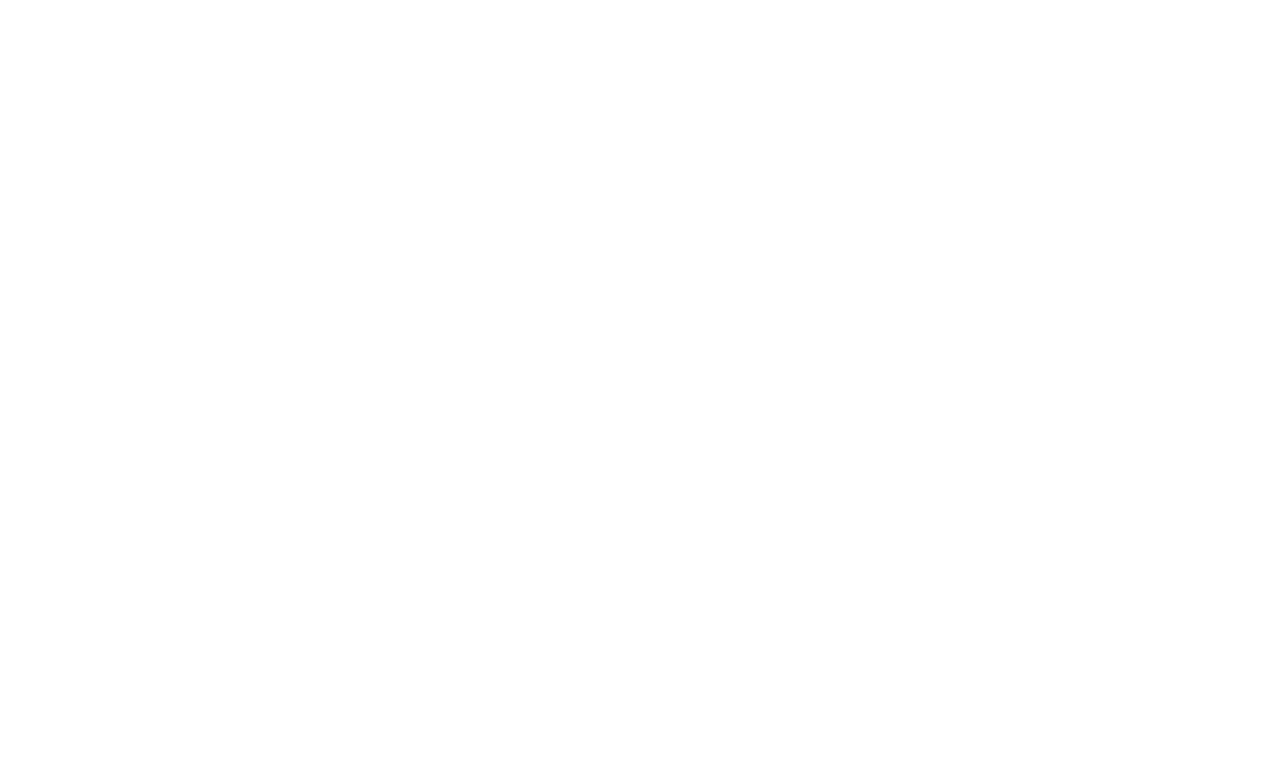
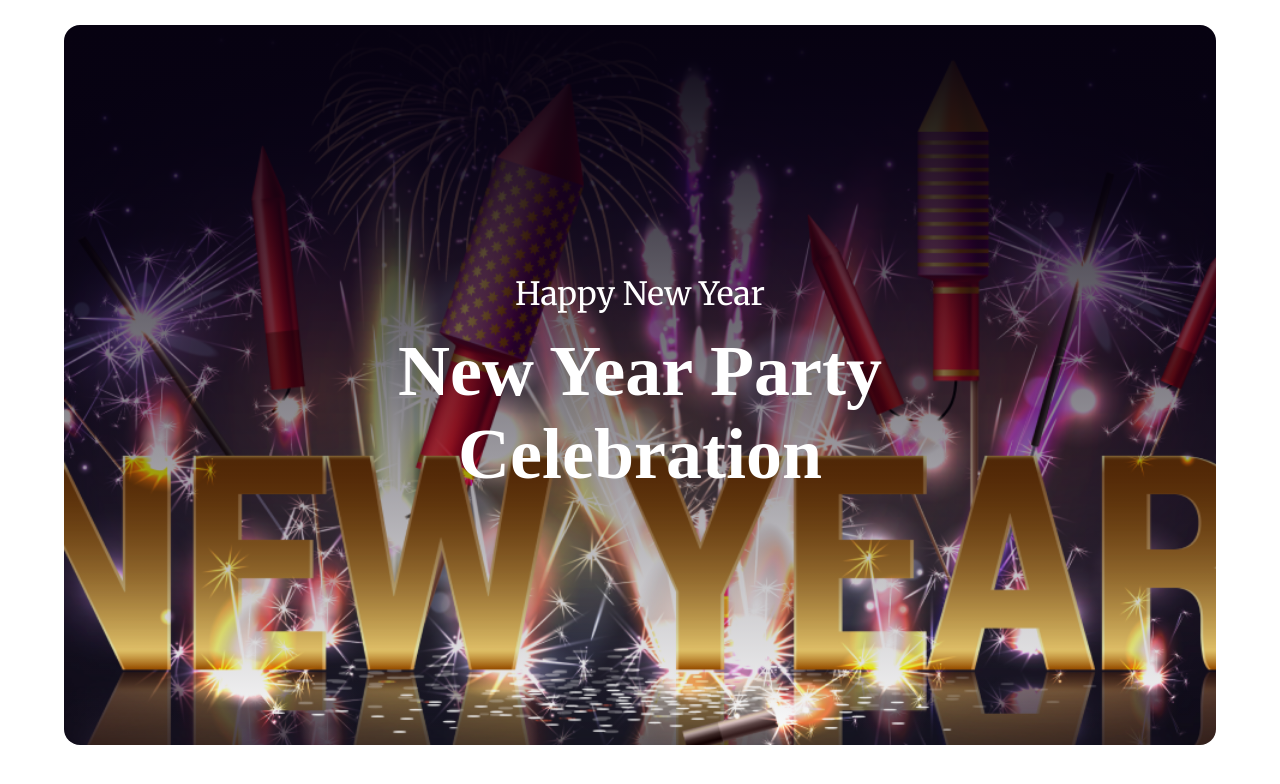
Before and after one commit to amin-babu/new-year-offer, a plain HTML site: page index.html in a window 1280 px wide. Drawn offline with Linux system fonts and the light colour scheme.

Commit message:
header done

```diff
--- a/index.html
+++ b/index.html
@@ -14,7 +14,12 @@
 </head>
 
 <body>
-
+  <header>
+    <div class="header-content">
+      <h3 class="merriweather-font">Happy New Year</h3>
+      <h1>New Year Party <br> Celebration</h1>
+    </div>
+  </header>
 </body>
 
 </html>
--- a/style.css
+++ b/style.css
@@ -13,3 +13,37 @@
 .inter-font {
   font-family: "Inter", sans-serif;
 }
+
+/* ------------header styles------------ */
+
+header {
+  width: 90%;
+  height: 90vh;
+  margin: 0 auto;
+  background-image: linear-gradient(rgba(7, 2, 17, 1), rgba(7, 2, 17, 0)), url('./images/Banner\ Image.png');
+  background-size: cover;
+  background-position: center;
+  background-repeat: no-repeat;
+  display: flex;
+  justify-content: center;
+  align-items: center;
+  margin-top: 25px;
+  border-radius: 16px;
+}
+
+.header-content {
+  text-align: center;
+}
+
+.header-content h3 {
+  font-size: 32px;
+  color: white;
+  font-weight: 400;
+}
+
+.header-content h1 {
+  font-size: 72px;
+  font-weight: bold;
+  color: white;
+  margin-top: 16px;
+}
```
